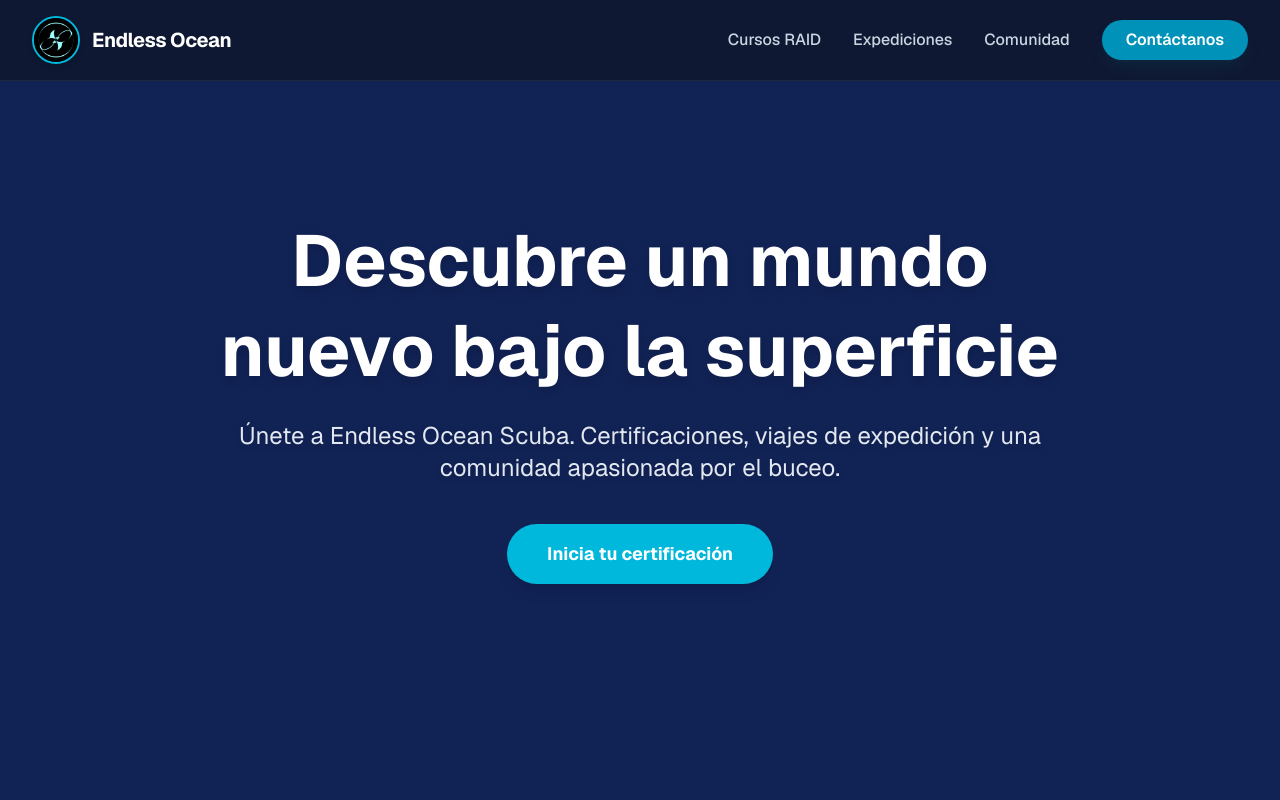
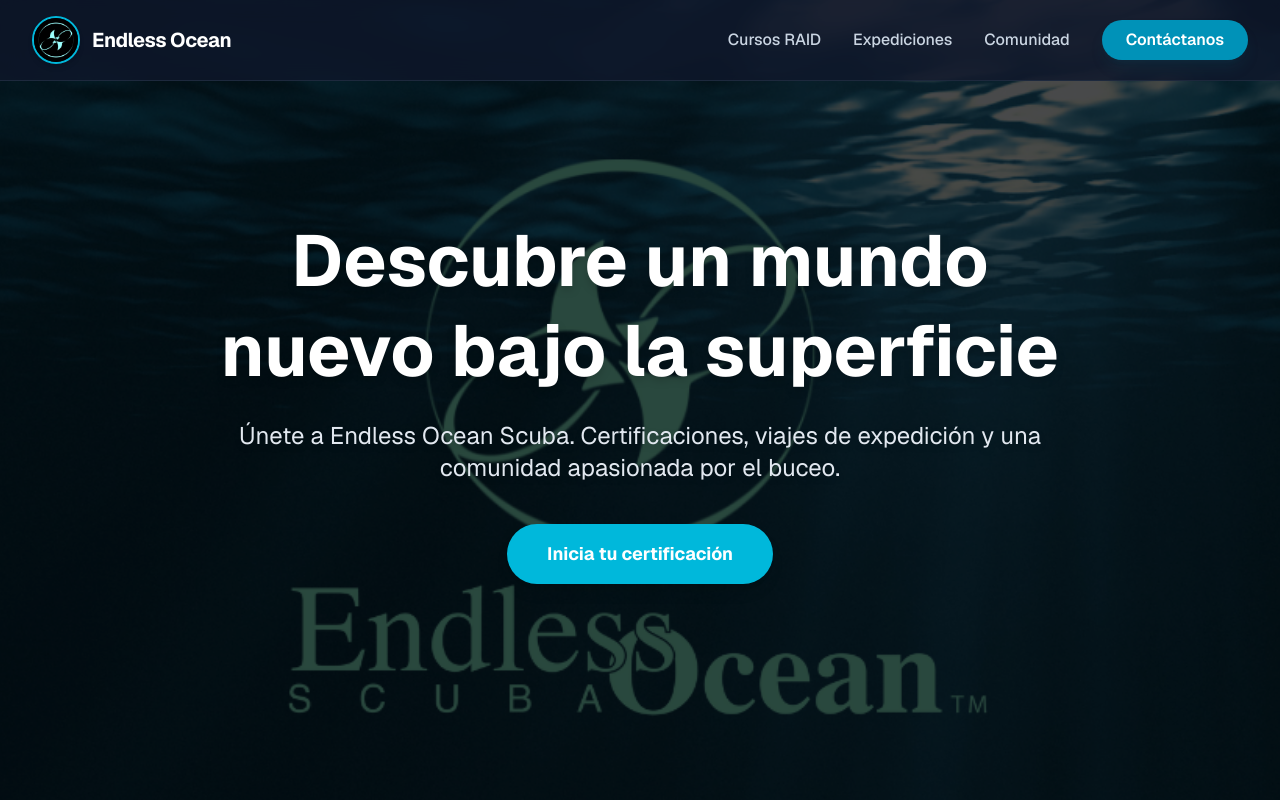
Before and after one commit to IngAldoVillasenor/endless-ocean-web, a Next.js app: page / in a window 1280 px wide. Shown: the top 800 px of the page. Built offline with nearby package versions, Linux system fonts and the light colour scheme.

Commit message:
Updating background logo

```diff
--- a/app/components/HeroSection.jsx
+++ b/app/components/HeroSection.jsx
@@ -1,10 +1,21 @@
+import React from 'react';
+
 export default function HeroSection() {
   return (
-    <section className="relative h-screen flex items-center justify-center bg-blue-900">
-      {/* Overlay oscuro para asegurar que el texto sea legible.
-          Aquí después puedes inyectar un <video autoPlay loop muted> en posición absoluta */}
-      <div className="absolute inset-0 bg-black/40 z-10"></div>
+    <section className="relative h-screen flex items-center justify-center overflow-hidden">
 
+      {/* 1. CAPA BASE (z-0): Tu imagen de fondo */}
+      <img
+        src="/background.png"
+        alt="Buceo"
+        className="absolute inset-0 w-full h-full object-cover z-0"
+      />
+
+      {/* 2. EL TRUCO MÁGICO (z-10): El Overlay Oscuro */}
+      {/* bg-black/60 significa negro al 60% de opacidad. Puedes subirlo a /70 o bajarlo a /40 */}
+      <div className="absolute inset-0 bg-black/70 z-10"></div>
+
+      {/* 3. CAPA SUPERIOR (z-20): Tu texto y botón */}
       <div className="relative z-20 text-center px-4 max-w-4xl mx-auto">
         <h1 className="text-5xl md:text-7xl font-bold text-white mb-6 drop-shadow-lg leading-tight">
           Descubre un mundo nuevo bajo la superficie
@@ -16,6 +27,7 @@ export default function HeroSection() {
           Inicia tu certificación
         </button>
       </div>
+
     </section>
   );
 }
```
Also changed, not shown: public/background.png (added).
